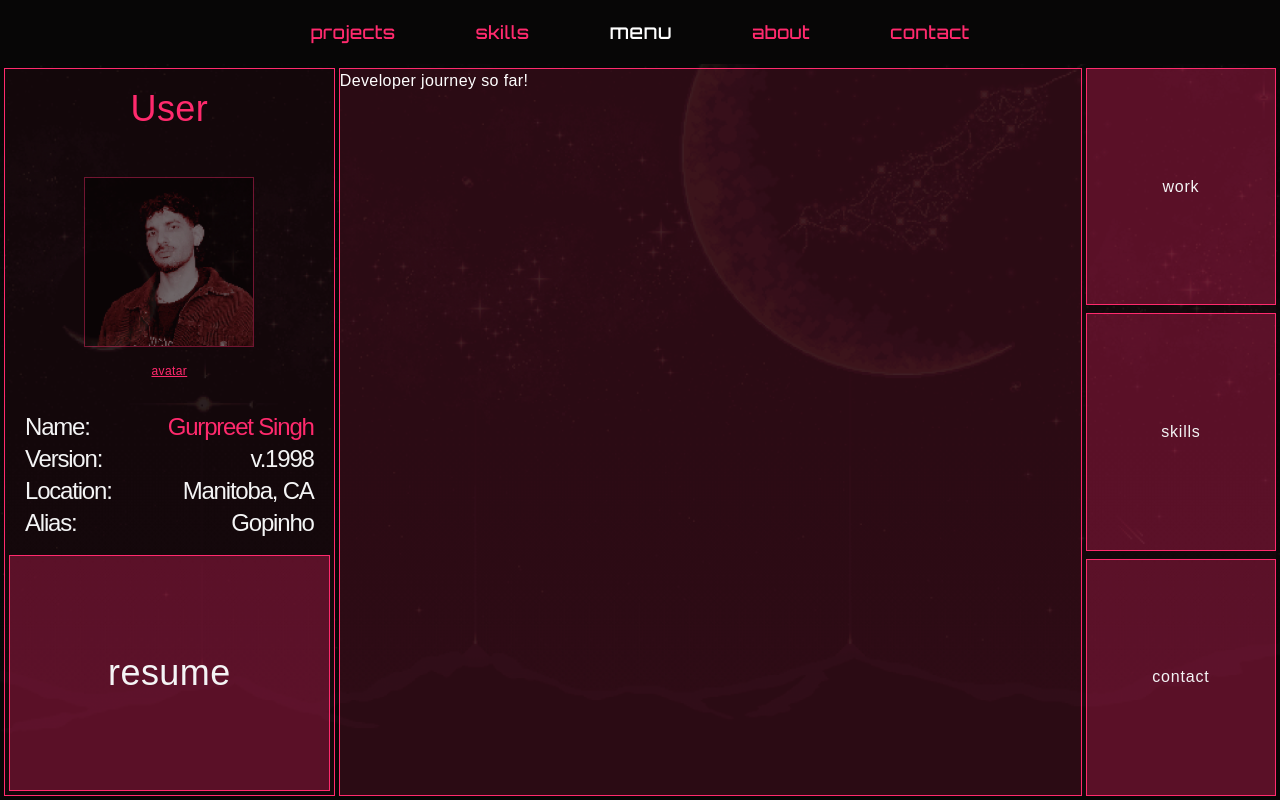
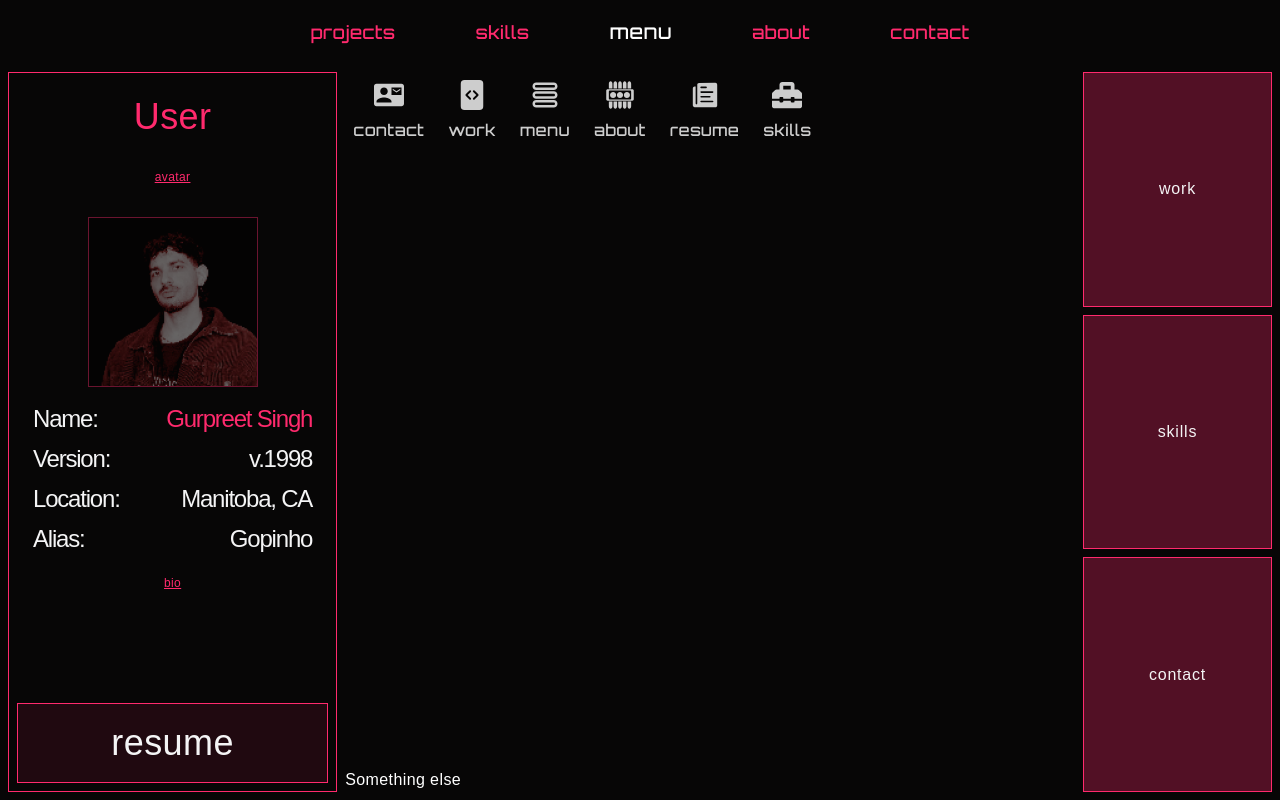
Before and after one commit to gopiinho/devProfile, a Next.js app: page / in a window 1280 px wide. Built offline with nearby package versions, Linux system fonts and the light colour scheme; a web font is replaced by a local one.

Commit message:
feat: icons and menu

```diff
--- /dev/null
+++ b/components/Icon.jsx
@@ -0,0 +1,18 @@
+import Link from "next/link"
+
+const Icon = ({ icon, title, href }) => {
+    return (
+        <div className="cursor-pointer text-center font-cyber text-white/80 duration-300 hover:scale-105 hover:text-[#ff2a6d]/70">
+            <Link
+                href={{ href }}
+                alt="icon-image"
+                className="flex flex-col items-center gap-2"
+            >
+                <span className="text-3xl">{icon}</span>
+                <span>{title}</span>
+            </Link>
+        </div>
+    )
+}
+
+export default Icon
--- a/components/Main.jsx
+++ b/components/Main.jsx
@@ -2,6 +2,7 @@ import React, { useEffect } from "react"
 import { motion as m } from "framer-motion"
 import Link from "next/link"
 import Image from "next/image"
+import MainMenu from "./MainMenu"
 
 // Internal Imports
 import { avatar, mainBG } from "../public/assets/backgrounds/index"
@@ -15,22 +16,18 @@ const Main = () => {
             transition={{ duration: 0.2 }}
             className="group w-full pt-[64px] text-zinc-100 sm:h-full md:h-screen lg:h-screen"
         >
-            <Image
-                src={mainBG}
-                alt="/"
-                className="pointer-events-none fixed inset-0 z-[-1] h-full w-full object-cover opacity-10"
-                priority
-                unoptimized={true}
-            />
             <div
                 style={{ height: "calc(100%)" }}
-                className="flex h-screen w-full justify-between p-1 sm:flex-col"
+                className="flex h-screen w-full justify-between p-2 sm:flex-col"
             >
-                <div className="flex h-full gap-1 sm:flex-col md:flex-row ">
-                    <div className="flex flex-col gap-4 border border-[#ff2a6d] bg-[#ff2a6d]/5 p-1 text-left font-electro sm:h-full sm:w-full md:w-[40%] lg:w-[35%]">
-                        <h1 className="mb-8 mt-4 text-center font-electro text-4xl text-[#ff2a6d]">
+                <div className="flex h-full gap-2 sm:flex-col md:flex-row ">
+                    <div className="flex flex-col gap-4 border border-[#ff2a6d] p-2 text-left font-electro sm:h-full sm:w-full md:w-[40%] lg:w-[35%]">
+                        <h1 className="my-4 text-center font-electro text-4xl text-[#ff2a6d]">
                             User
                         </h1>
+                        <p className="mb-4 text-center text-xs text-[#ff2a6d] underline">
+                            avatar
+                        </p>
                         <Image
                             src={avatar}
                             alt="/"
@@ -39,10 +36,7 @@ const Main = () => {
                             unoptimized={true}
                             style={{ margin: "0 auto" }}
                         />
-                        <p className="mb-4 text-center text-xs text-[#ff2a6d] underline">
-                            avatar
-                        </p>
-                        <div className="mx-4">
+                        <div className="mx-4 flex flex-col sm:gap-2 xl:gap-3">
                             <h2 className="flex justify-between text-2xl tracking-tighter">
                                 Name:{" "}
                                 <span className="text-right text-[#ff2a6d]">
@@ -62,19 +56,24 @@ const Main = () => {
                                 <span className="text-right">Gopinho</span>
                             </h2>
                         </div>
+                        <div className="flex h-full flex-col justify-between">
+                            <div>
+                                <p className="mb-4 py-1 text-center text-xs text-[#ff2a6d] underline">
+                                    bio
+                                </p>
+                            </div>
                             <Link
                                 href="https://drive.google.com/file/d/1OExEROBqbM1LBC46ofQPJSkYKOnuLYC4/view?usp=share_link"
                                 target="_blank"
                                 rel="noopener noreferrer"
-                            className="flex h-16 flex-grow transform items-center justify-center border border-[#ff2a6d] bg-[#ff2a6d]/30 duration-300 hover:bg-[#ff2a6d]/60 sm:text-xl md:h-full md:text-2xl lg:text-4xl"
+                                className="flex h-20 items-center justify-center border border-[#ff2a6d] bg-[#ff2a6d]/10 duration-300 hover:bg-[#ff2a6d]/40 sm:text-xl md:text-2xl lg:text-4xl 2xl:h-20"
                             >
                                 resume
                             </Link>
                         </div>
-                    <div className="flex flex-col items-center justify-center gap-1 bg-[#ff2a6d]/5 font-electro sm:w-full md:flex-row">
-                        <div className="flex h-full w-full border border-[#ff2a6d] bg-[#ff2a6d]/10 text-white">
-                            <p>Developer journey so far!</p>
                     </div>
+                    <div className="flex flex-col items-center justify-center gap-2 font-electro sm:w-full md:flex-row">
+                        <MainMenu />
                         <div className="sm flex h-full w-full flex-col justify-stretch gap-2 text-center font-electro tracking-wider md:w-60 ">
                             <Link
                                 href="/projects"
--- /dev/null
+++ b/components/MainMenu.jsx
@@ -0,0 +1,32 @@
+import React from "react"
+import Icon from "./Icon"
+
+// Icons
+import { MdContactMail } from "react-icons/md"
+import { BsFileCodeFill } from "react-icons/bs"
+import { GiAbstract029 } from "react-icons/gi"
+import { TiThMenuOutline } from "react-icons/ti"
+import { IoIosPaper } from "react-icons/io"
+import { FaToolbox } from "react-icons/fa"
+
+const MainMenu = () => {
+    return (
+        <div className="flex h-full w-full flex-col justify-between text-white">
+            <div className="flex w-full gap-6 p-2">
+                <Icon
+                    icon={<MdContactMail />}
+                    title="contact"
+                    href="/contact"
+                />
+                <Icon icon={<BsFileCodeFill />} title="work" />
+                <Icon icon={<TiThMenuOutline />} title="menu" />
+                <Icon icon={<GiAbstract029 />} title="about" />
+                <Icon icon={<IoIosPaper />} title="resume" />
+                <Icon icon={<FaToolbox />} title="skills" />
+            </div>
+            <div>Something else</div>
+        </div>
+    )
+}
+
+export default MainMenu
```
Lines whose indentation alone changed are shown as unchanged.
